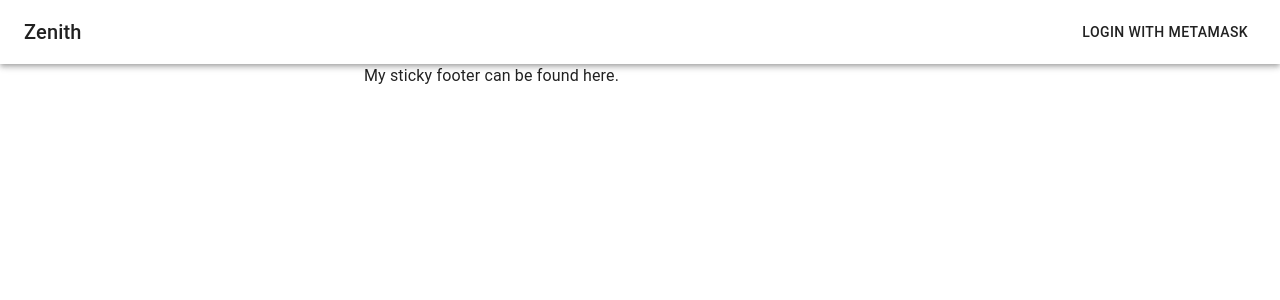
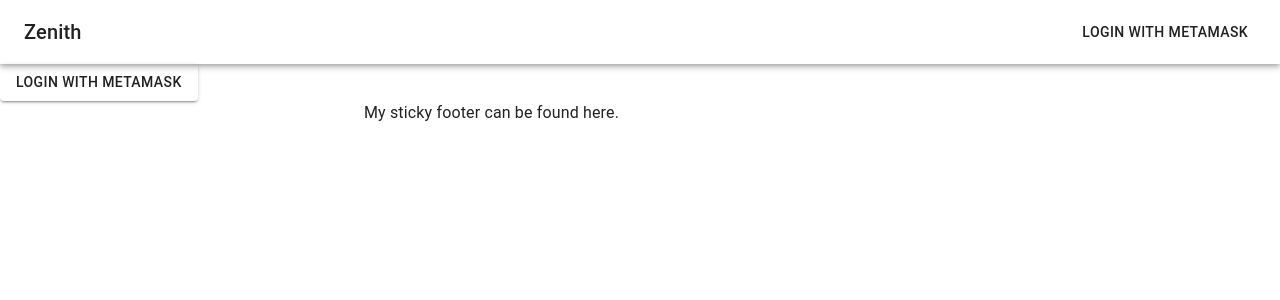
Before and after one commit to rodriguesnavil/zenith, a React (Create React App) app in the folder frontend/: page /login in a window 1280 px wide. Shown: the top 300 px of the page. Built offline with nearby package versions, Linux system fonts and the light colour scheme.

Commit message:
feat: Add login route

```diff
--- a/frontend/src/Routes.js
+++ b/frontend/src/Routes.js
@@ -2,6 +2,7 @@ import React from 'react';
 import { BrowserRouter as Router, Routes, Route } from 'react-router-dom';
 import Layout from './components/layout/Layout';
 import Homepage from './components/home/Homepage';
+import Login from './components/auth/Login';
 
 const AppRoutes = () => {
   return (
@@ -9,6 +10,7 @@ const AppRoutes = () => {
       <Layout>
         <Routes>
           <Route path="/" element={<Homepage />} />
+          <Route path="/login" element={<Login />} />
         </Routes>
       </Layout>
     </Router>
--- /dev/null
+++ b/frontend/src/components/auth/Login.js
@@ -0,0 +1,12 @@
+import React from 'react';
+import Button from '@mui/material/Button';
+
+const Login = () => {
+  return (
+    <div>
+      <Button variant="contained" color="primary">Login with Metamask</Button>
+    </div>
+  );
+};
+
+export default Login;
--- a/frontend/src/components/layout/Navbar.js
+++ b/frontend/src/components/layout/Navbar.js
@@ -3,6 +3,7 @@ import AppBar from '@mui/material/AppBar';
 import Toolbar from '@mui/material/Toolbar';
 import Typography from '@mui/material/Typography';
 import Button from '@mui/material/Button';
+import { Link } from 'react-router-dom';
 
 const Navbar = () => {
   return (
@@ -11,7 +12,7 @@ const Navbar = () => {
         <Typography variant="h6" style={{ flexGrow: 1 }}>
           Zenith
         </Typography>
-        <Button color="inherit">Login with Metamask</Button>
+        <Button color="inherit" component={Link} to="/login">Login with Metamask</Button>
       </Toolbar>
     </AppBar>
   );
```
